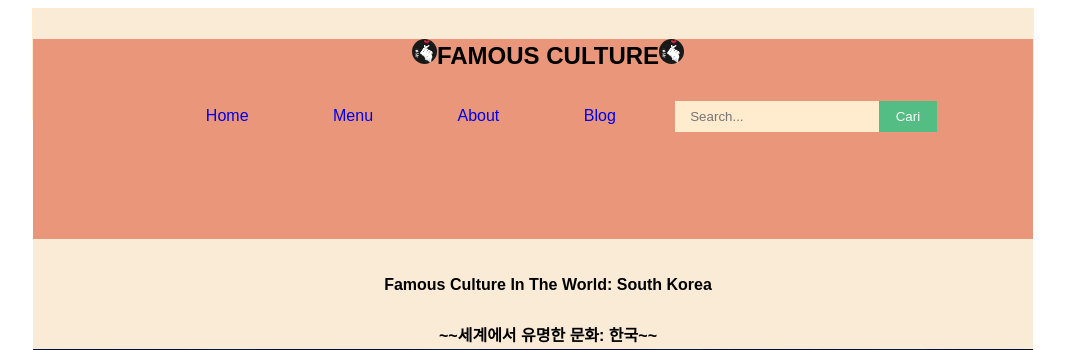
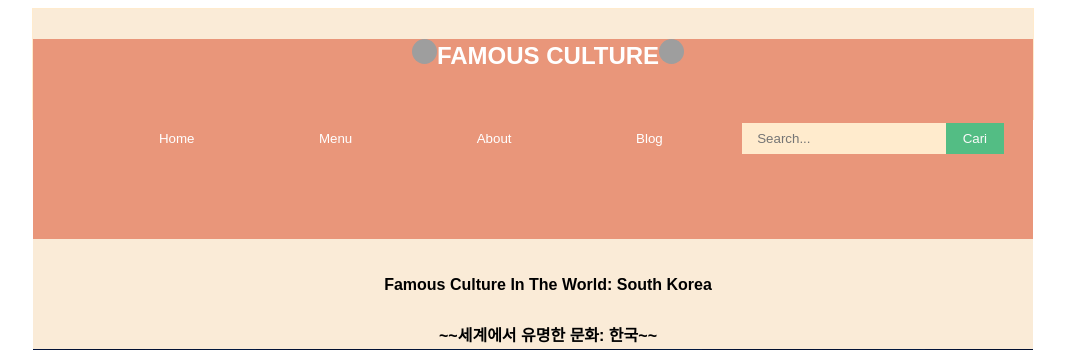
Before and after one commit to AfifahDk/14117105_PABWC, a PHP site: page /Tugasprak3/Home.html in a window 1280 px wide. Shown: the top 350 px of the page, without its empty margins (107-1172 px from the left). Run offline with PHP 8.4, Linux system fonts and the light colour scheme; grey boxes are pictures that could not be loaded.

Commit message:
Tugasprak3

```diff
--- a/Tugasprak3/Home.html
+++ b/Tugasprak3/Home.html
@@ -10,10 +10,19 @@
 		<header>
 			<h1 style="text-align: center;"><img src="download.png" alt="simbol">FAMOUS CULTURE<img src="download.png" alt="simbol"></h1>
 			<ul>
-				<li><a href="Home.html">Home</a></li>
-				<li><a href="Menu.html">Menu</a></li>
-				<li><a href="About.html">About</a></li>
-				<li><a href="Blog">Blog</a></li>
+				<li><a href="Home.html"><button class="mainmenubtn">Home</button></a></li>
+				<li><a href="Menu.html"><div class="dropdown">
+				<button class="mainmenubtn">Menu</button>
+					<div class="dropdown-child">
+						<a href="Menu1.html">Budaya K-POP</a>
+						<a href="Menu2.html">Bahasa & Cara Komunikasi</a>
+						<a href="Menu3.html">Fashion Terkini</a>
+						<a href="Menu4.html">Hari Perayaan</a>
+						<a href="Menu5">Hal – hal yang Tabu</a>
+						<a href="Menu6">Kota-kota Terkenal di Drakor</a>
+					</div></a></li>
+				<li><a href="About.html"><button class="mainmenubtn">About</button></a></li>
+				<li><a href="Blog"><button class="mainmenubtn">Blog</button></a></li>
 				<li><input class="search" type="text" placeholder="Search..." required>
 				<input class="button" type="button" value="Cari"></li>
 			</ul>
--- a/Tugasprak3/css/style.css
+++ b/Tugasprak3/css/style.css
@@ -13,6 +13,7 @@ header{
 	width: 1000px;
 	height: 200px;
 	background: #E9967A;
+	color: white;
 }
 header ul{
 	margin: 0px;
@@ -100,3 +101,34 @@ form {
 	font-family: imapct;
 	color: #000000;
 }
+.mainmenubtn {
+    background-color: #E9967A;
+    color: white;
+    border: none;
+    cursor: pointer;
+    padding:20px;
+    margin-top:20px;
+}
+
+.mainmenubtn:hover {
+    background-color: #E9967A;
+    }
+
+.dropdown {
+    position: relative;
+    display: inline-block;
+}
+.dropdown-child {
+    display: none;
+    background-color: black;
+    min-width: 200px;
+}
+.dropdown-child a {
+    color: white;
+    padding: 20px;
+    text-decoration: none;
+    display: block;
+}
+.dropdown:hover .dropdown-child {
+    display: block;
+}
```
Also changed, not shown: Tugasprak3/About.html (+13 -4 lines), Tugasprak3/Menu.html (+38 -0 lines), Tugasprak3/Menu1.html (added), Tugasprak3/Menu2.html (added), Tugasprak3/Menu3.html (added), Tugasprak3/Menu4.html (added), Tugasprak3/Menu5.html (added), Tugasprak3/Menu6.html (added), Tugasprak3/download.jpg (deleted), Tugasprak3/download.png (deleted), Tugasprak3/images (1).jpg (deleted), Tugasprak3/images (2).jpg (deleted), Tugasprak3/images.jpg (deleted), Tugasprak3/images.png (deleted).
